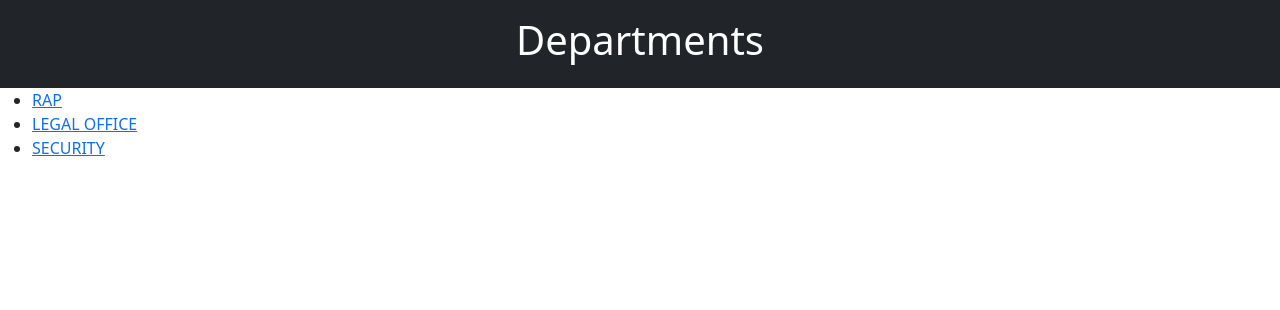
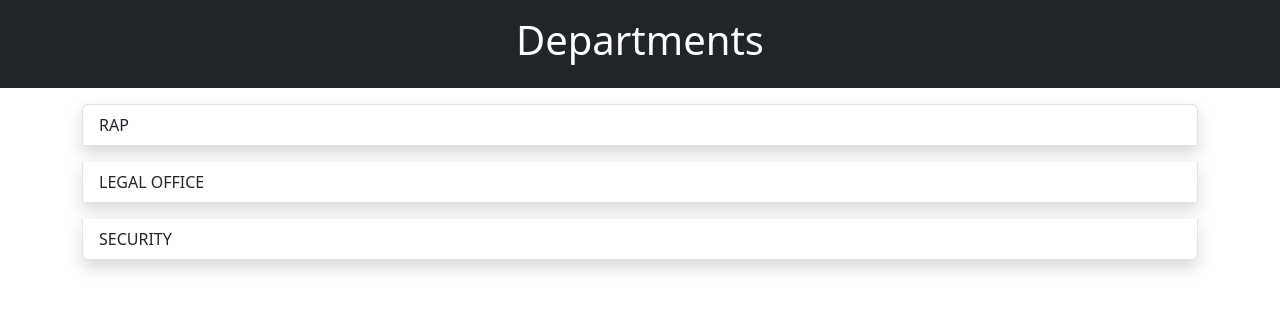
Before and after one commit to ExcelsKennedy2/RU-ICT-app, a Django app: page / in a window 1280 px wide. Shown: the part 82-392 px from the top of the page. Run offline with Django 5.2, Linux system fonts and the light colour scheme; data comes from the database, SQL or seed files in the repository; some libraries are stand-ins or nearby versions.

Commit message:
designing

```diff
--- a/inventory/templates/inventory/department_list.html
+++ b/inventory/templates/inventory/department_list.html
@@ -31,12 +31,12 @@
 </div>
 
 
-<div>
-    <ul>
+<div class="container mt-3">
+    <ul class="list-group mb-5">
         {% for dept in departments %}
-            <li><a href="{% url 'inventory:department_detail' dept.pk %}">{{ dept.name }}</a></li>
+            <li class="list-group-item mb-3 shadow"><a class="text-decoration-none text-dark" href="{% url 'inventory:department_detail' dept.pk %}">{{ dept.name }}</a></li>
         {% empty %}
-            <li>No departments found.</li>
+            <p class="text-muted">No departments found.</li>
         {% endfor %}
     </ul>
 </div>
```
